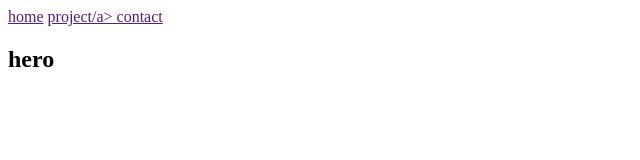
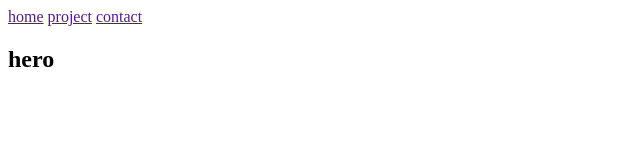
Before and after one commit to haris-khan-dev/Savior, a plain HTML site: page index.html in a window 1280 px wide. Shown: the full height of the page, 0-640 px from the left. Drawn offline with Linux system fonts and the light colour scheme.

Commit message:
change 4

```diff
--- a/index.html
+++ b/index.html
@@ -9,7 +9,7 @@
     <header>
         <nav>
             <a href="">home</a>
-            <a href="">project/a>
+            <a href="">project</a>
             <a href="">contact</a>
         </nav>
     </header>
```
Also changed, not shown: script.js (added).
